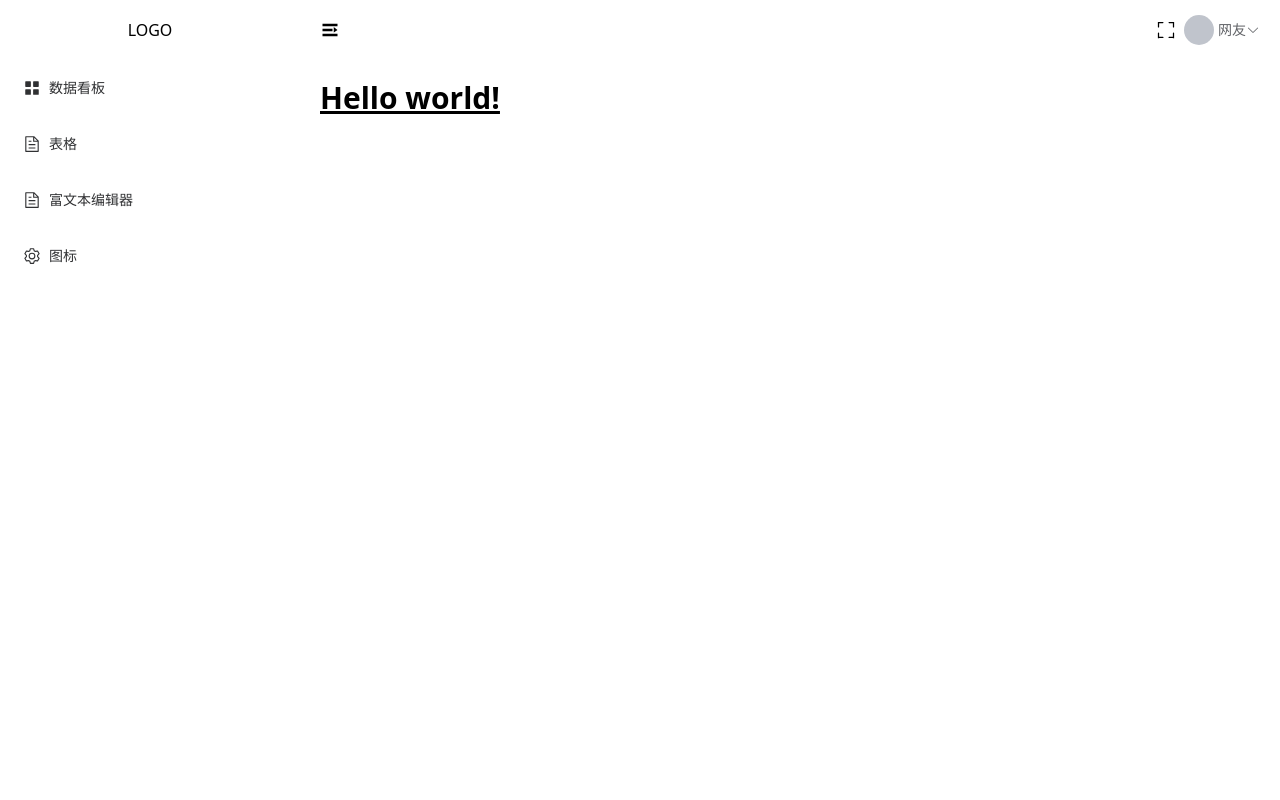
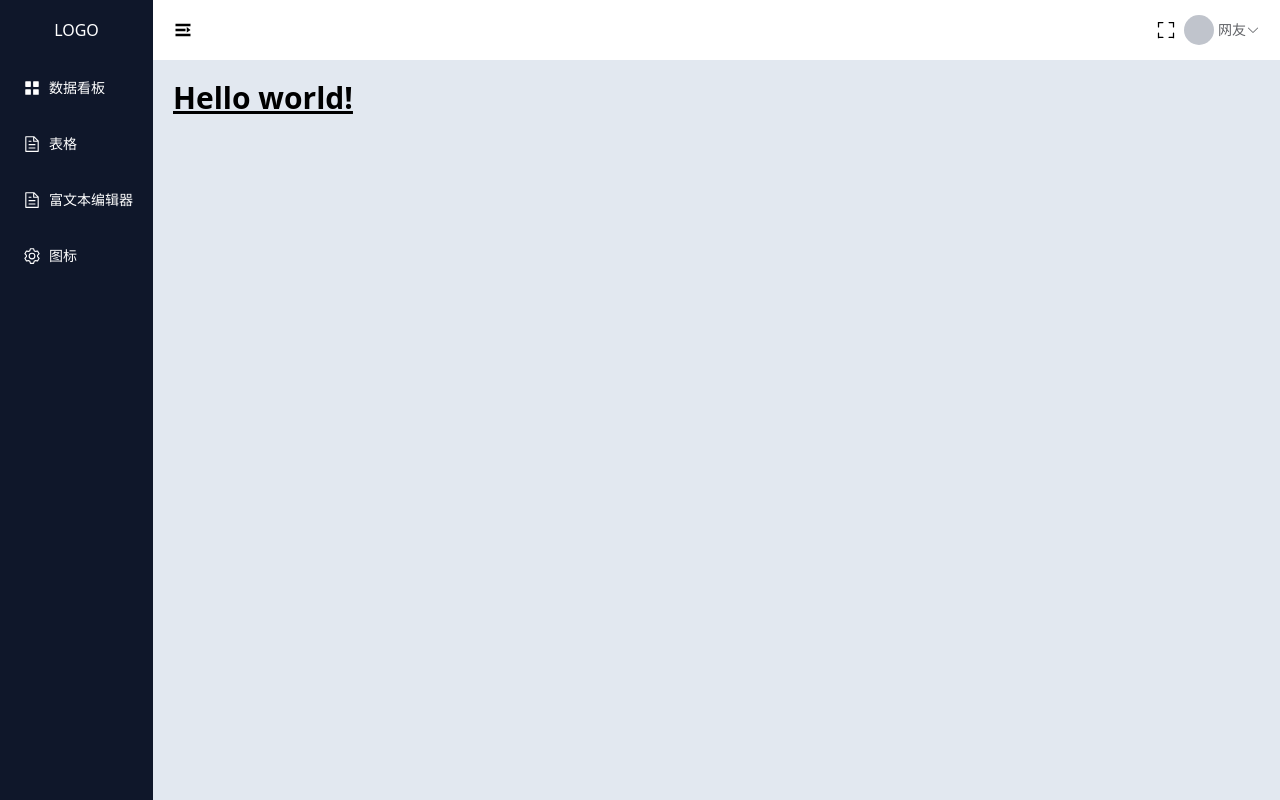
Before and after one commit to iovitz/sadmin, a Vue app: page /login in a window 1280 px wide. Both pictures are taken after a click on the button "Login". Built offline with nearby package versions, Linux system fonts and the light colour scheme; data requests are answered from the project's data file.

Commit message:
feat: 侧边栏收缩展开

```diff
--- a/src/views/pages/pages.vue
+++ b/src/views/pages/pages.vue
@@ -1,7 +1,7 @@
 <template>
   <el-container class="h-full">
-    <el-aside>
-      <el-menu default-active="1-1" class="h-full border-r-0" :collapse="isCollapse" @change="hanleChange">
+    <el-aside class="aside">
+      <el-menu default-active="1-1" class="side-menu h-full border-r-0" :collapse="isCollapse" @change="hanleChange">
         <h1 class="text-center left-menu-logo">LOGO</h1>
         <el-menu-item index="/dashboard">
           <el-icon><icon-menu /></el-icon>
@@ -25,7 +25,7 @@
       <el-header class="flex items-center">
         <el-tooltip placement="bottom">
           <template #content> 收起菜单 </template>
-          <el-icon class="cursor-pointer mr-auto" size="20"><Expand /></el-icon>
+          <el-icon @click="handleToggleCollapse" class="cursor-pointer mr-auto" size="20"><Expand /></el-icon>
         </el-tooltip>
         <el-tooltip placement="bottom">
           <template #content> {{ isFullscreen ? '退出全屏' : '全屏' }} </template>
@@ -47,7 +47,7 @@
           </template>
         </el-dropdown>
       </el-header>
-      <el-main>
+      <el-main class="bg-slate-200">
         <router-view></router-view>
       </el-main>
     </el-container>
@@ -66,6 +66,10 @@ const { isFullscreen, toggle } = useFullscreen()
 const router = useRouter()
 
 const isCollapse = ref(false)
+const handleToggleCollapse = () => {
+  isCollapse.value = !isCollapse.value
+}
+
 const hanleChange = (key: string, keyPath: string[]) => {
   console.log(key, keyPath)
 }
@@ -81,5 +85,15 @@ const handleCommand = (command: string) => {
 <style lang="scss" scoped>
 .left-menu-logo {
   line-height: 60px;
+  @apply text-white;
+}
+.aside {
+  --el-aside-width: min-content;
+  --el-menu-bg-color: #0f172a;
+  --el-menu-text-color: #fff;
+  --el-menu-hover-bg-color: #1e293b;
+}
+.side-menu {
+  border-right: none;
 }
 </style>
```
